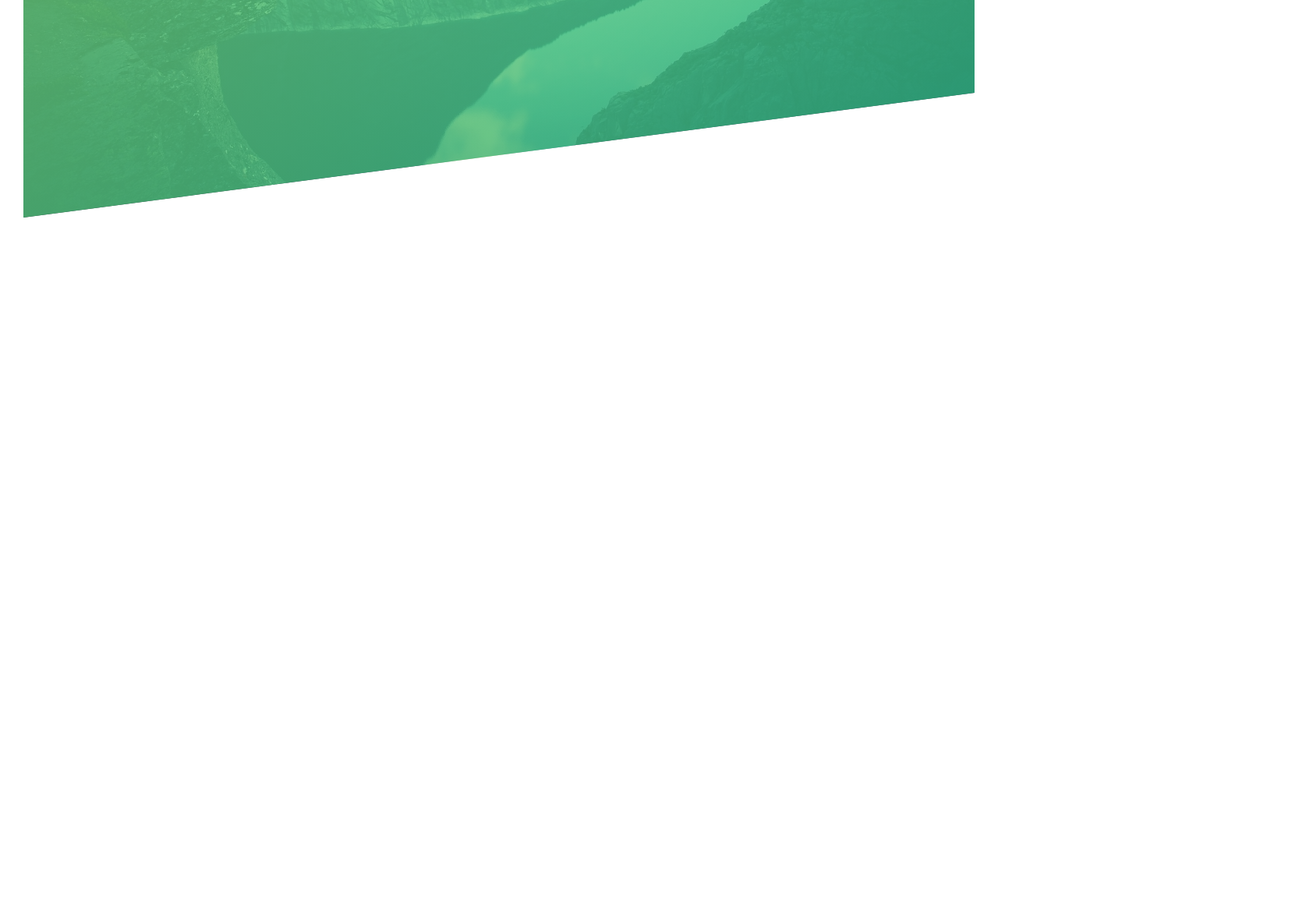
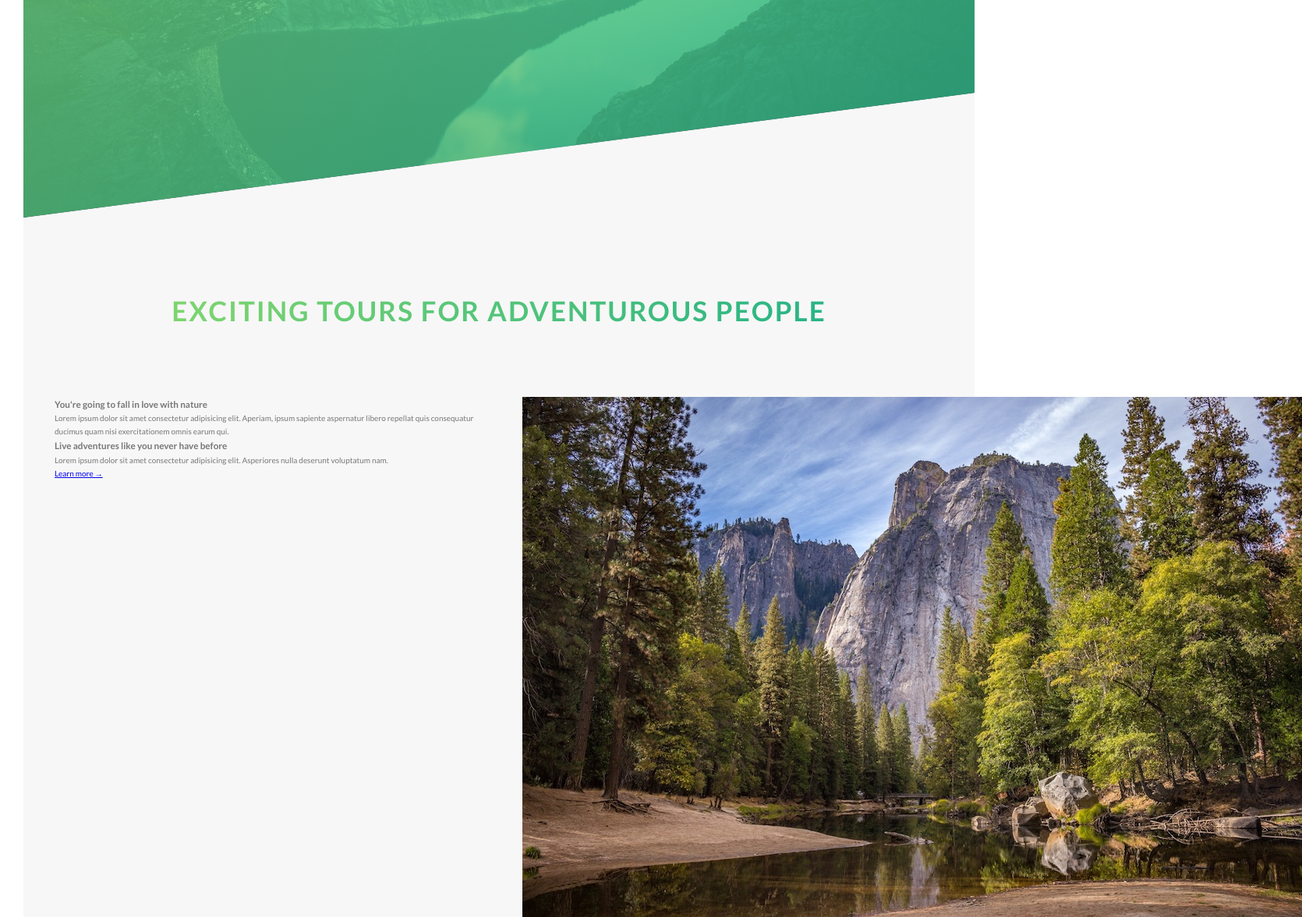
Before and after one commit to juli4ka1998/Natours, a website: page index.html in a window 1280 px wide. Shown: the part 511-1687 px from the top of the page at 78% size, 1670 px wide, since content can reach past the window. Before the commit the page ends 820 px from the top, so only its background shows below. Drawn offline with Linux system fonts and the light colour scheme.

Commit message:
Create section-about

```diff
--- a/index.html
+++ b/index.html
@@ -25,5 +25,38 @@
                 <a href="#" class="btn btn--white btn--animated">Discover our tours</a>
             </div>
         </header>
+    <main>
+        <section class="section-about">
+            <div class="u-center-text u-margin-bottom-big">
+                <h2 class="heading-secondary">
+                    Exciting tours for adventurous people
+                </h2>
+            </div>
+
+            <div class="row">
+                <div class="col-1-of-2">
+                    <h3 class="heading-tertiary u-margin-bottom-small">You're going to fall in love with nature</h3>
+                    <p class="paragraph">
+                        Lorem ipsum dolor sit amet consectetur adipisicing elit. Aperiam, ipsum sapiente aspernatur libero repellat quis consequatur
+                        ducimus quam nisi exercitationem omnis earum qui.
+                    </p>
+
+                    <h3 class="heading-tertiary u-margin-bottom-small">Live adventures like you never have before</h3>
+                    <p class="paragraph">
+                        Lorem ipsum dolor sit amet consectetur adipisicing elit. Asperiores nulla deserunt voluptatum nam.
+                    </p>
+
+                    <a href="#" class="btn-text">Learn more &rarr;</a>
+                </div>
+                <div class="col-1-of-2">
+                    <div class="composition">
+                        <img src="img/nat-1-large.jpg" alt="Photo 1" class="composition__photo composition__photo--p1">
+                        <img src="img/nat-2-large.jpg" alt="Photo 2" class="composition__photo composition__photo--p2">
+                        <img src="img/nat-3-large.jpg" alt="Photo 3" class="composition__photo composition__photo--p3">
+                    </div>
+                </div>
+            </div>
+        </section>
+    </main>
     </body>
 </html>
--- a/sass/abstracts/_variables.scss
+++ b/sass/abstracts/_variables.scss
@@ -3,6 +3,7 @@ $color-primary: #55c57a;
 $color-primary-light: #7ed56f;
 $color-primary-dark: #28b485;
 
+$color-gray-light-1: #f7f7f7;
 $color-gray-dark: #777;
 $color-white: #fff;
 $color-black: #000;
--- a/sass/base/_typography.scss
+++ b/sass/base/_typography.scss
@@ -36,3 +36,20 @@ body {
   }
 
 }
+
+.heading-secondary {
+  font-size: 3.5rem;
+  text-transform: uppercase;
+  font-weight: 700;
+  display: inline-block;
+  background-image: linear-gradient(to right, $color-primary-light, $color-primary-dark);
+  -webkit-background-clip: text;
+  color: transparent;
+  letter-spacing: .2rem;
+  transition: all .2s;
+
+  &:hover {
+    transform: skewY(2deg) skewX(15deg) scale(1.1);
+    text-shadow: .5rem 1rem 2rem rgba($color-black, .2);
+  }
+}
--- a/sass/base/_utilities.scss
+++ b/sass/base/_utilities.scss
@@ -0,0 +1,2 @@
+.u-center-text { text-align: center; }
+.u-margin-bottom-big { margin-bottom: 8rem; }
--- a/sass/layout/_grid.scss
+++ b/sass/layout/_grid.scss
@@ -1,6 +1,5 @@
 .row {
   max-width: $grid-width;
-  background-color: #eee;
   margin: 0 auto;
 
   &:not(:last-child) {
@@ -10,7 +9,6 @@
   @include clearfix;
 
   [class^="col-"] {
-    background-color: orangered;
     float: left;
 
     &:not(:last-child) {
@@ -20,25 +18,25 @@
 }
 
 .col-1-of-2 {
-  width: calc((100% - #{$gutter-horisontal}) / 2);
+  width: calc((100% - #{$gutter-horizontal}) / 2);
 }
 
 .col-1-of-3 {
-  width: calc((100% - 2 * #{$gutter-horisontal}) / 3);
+  width: calc((100% - 2 * #{$gutter-horizontal}) / 3);
 }
 
 .col-2-of-3 {
-  width: calc(2 * ((100% - 2 * #{$gutter-horisontal}) / 3) + #{$gutter-horizontal});
+  width: calc(2 * ((100% - 2 * #{$gutter-horizontal}) / 3) + #{$gutter-horizontal});
 }
 
 .col-1-of-4 {
-  width: calc((100% - 3 * #{$gutter-horisontal}) / 4);
+  width: calc((100% - 3 * #{$gutter-horizontal}) / 4);
 }
 
 .col-2-of-4 {
-  width: calc(2 * ((100% - 3 * #{$gutter-horisontal}) / 4) + #{$gutter-horizontal});
+  width: calc(2 * ((100% - 3 * #{$gutter-horizontal}) / 4) + #{$gutter-horizontal});
 }
 
 .col-3-of-4 {
-  width: calc(3 * ((100% - 3 * #{$gutter-horisontal}) / 4) + 2 * #{$gutter-horizontal});
+  width: calc(3 * ((100% - 3 * #{$gutter-horizontal}) / 4) + 2 * #{$gutter-horizontal});
 }
--- a/sass/main.scss
+++ b/sass/main.scss
@@ -10,5 +10,6 @@
 @import "components/button";
 
 @import "layout/header";
+@import "layout/grid";
 
 @import "pages/home";
--- a/sass/pages/_home.scss
+++ b/sass/pages/_home.scss
@@ -0,0 +1,5 @@
+.section-about {
+  background-color: $color-gray-light-1;
+  padding: 25rem 0;
+  margin-top: -20vh;
+}
```
Also changed, not shown: css/style.css.
